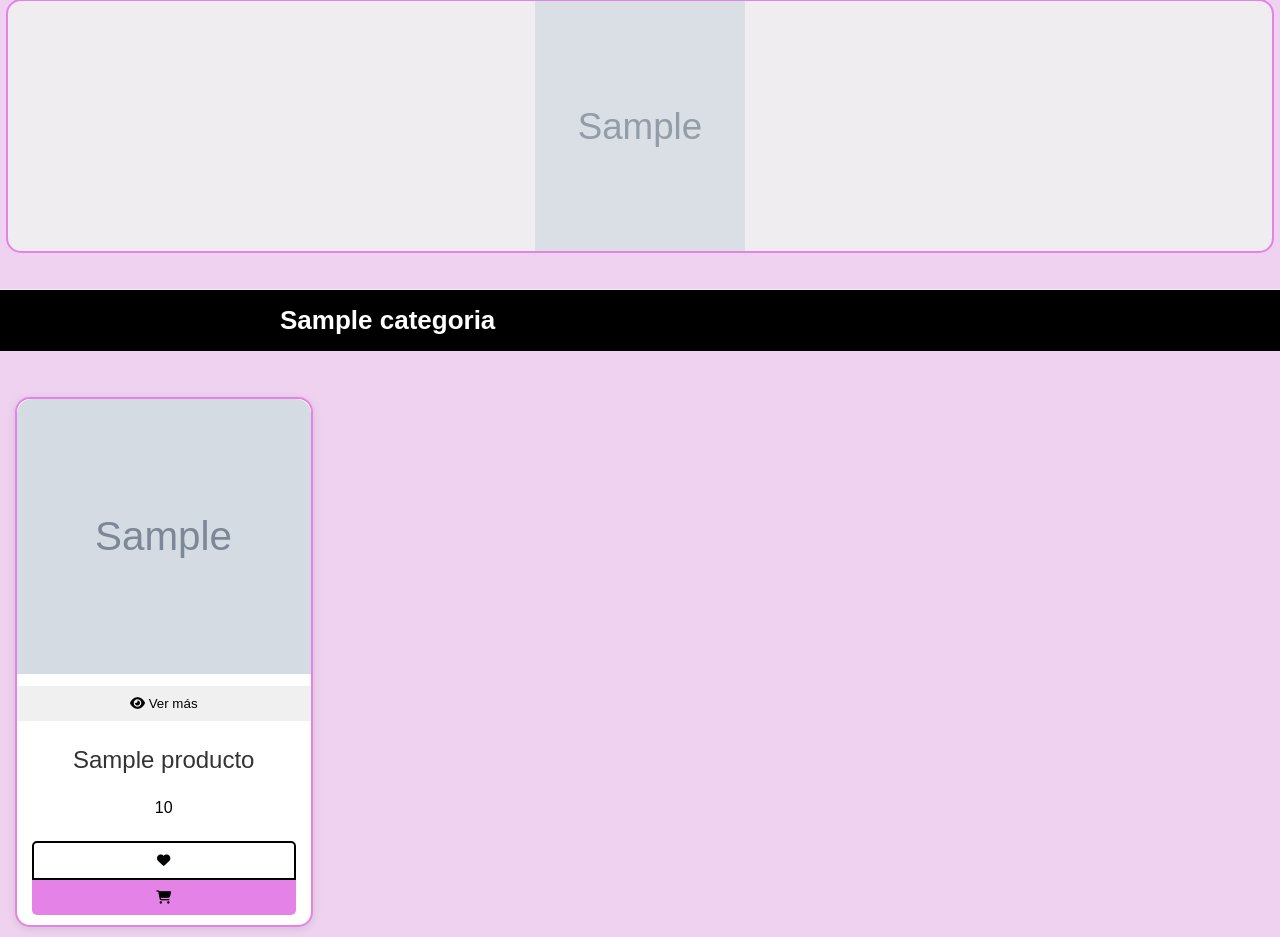
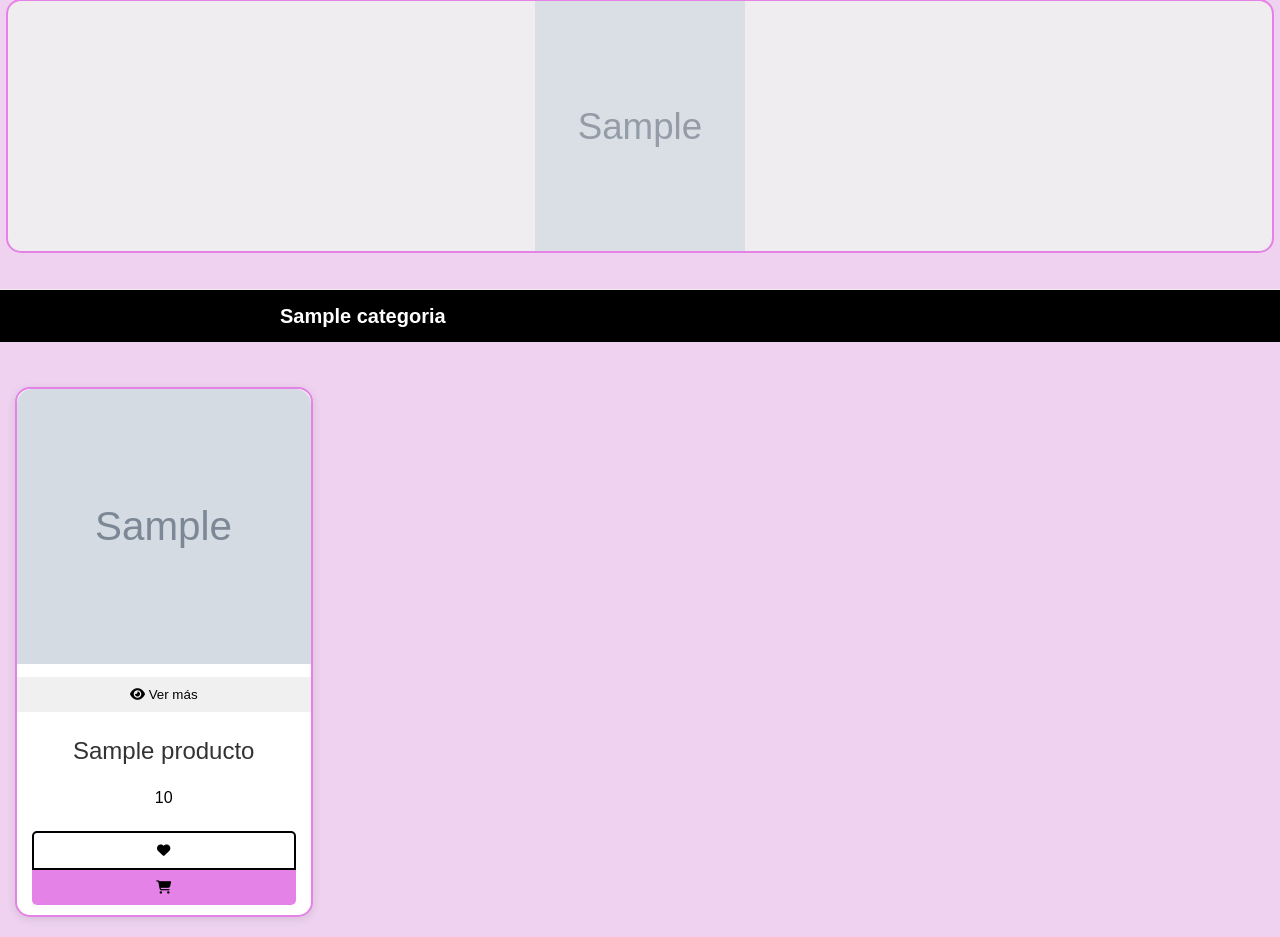
Before and after one commit to JeremyAizprua/Tienda-Online, a PHP site: page / in a window 1280 px wide. Shown: the part 125-1062 px from the top of the page. Run offline with PHP 8.4, Linux system fonts and the light colour scheme; tables that the repository leaves empty or names only in its code hold one stand-in row (values such as "Sample post"); grey boxes marked "Sample" are stand-in pictures; data that the repository does not hold is empty.

Commit message:
otro ajuste

```diff
--- a/api/checkout_resumen.php
+++ b/api/checkout_resumen.php
@@ -205,7 +205,7 @@ $total = 0;
         };
         button.style.display = 'none';
         mensaje.style.color ='Green';
-        mensaje.textContent = 'Pedido confirmado, espere un momento...';
+        mensaje.textContent = 'Confirmando pedido, espere un momento...';
 
         try {
             const response = await fetch('procesar_pago.php', {
--- a/api/styles.css
+++ b/api/styles.css
@@ -139,7 +139,7 @@ nav ul {
 nav ul li a {
     color: white;
     text-decoration: none;
-    font-size: 26px;
+    font-size: 20px;
     margin: 5px -1px;
     padding: 7px 10px;
 }
```
